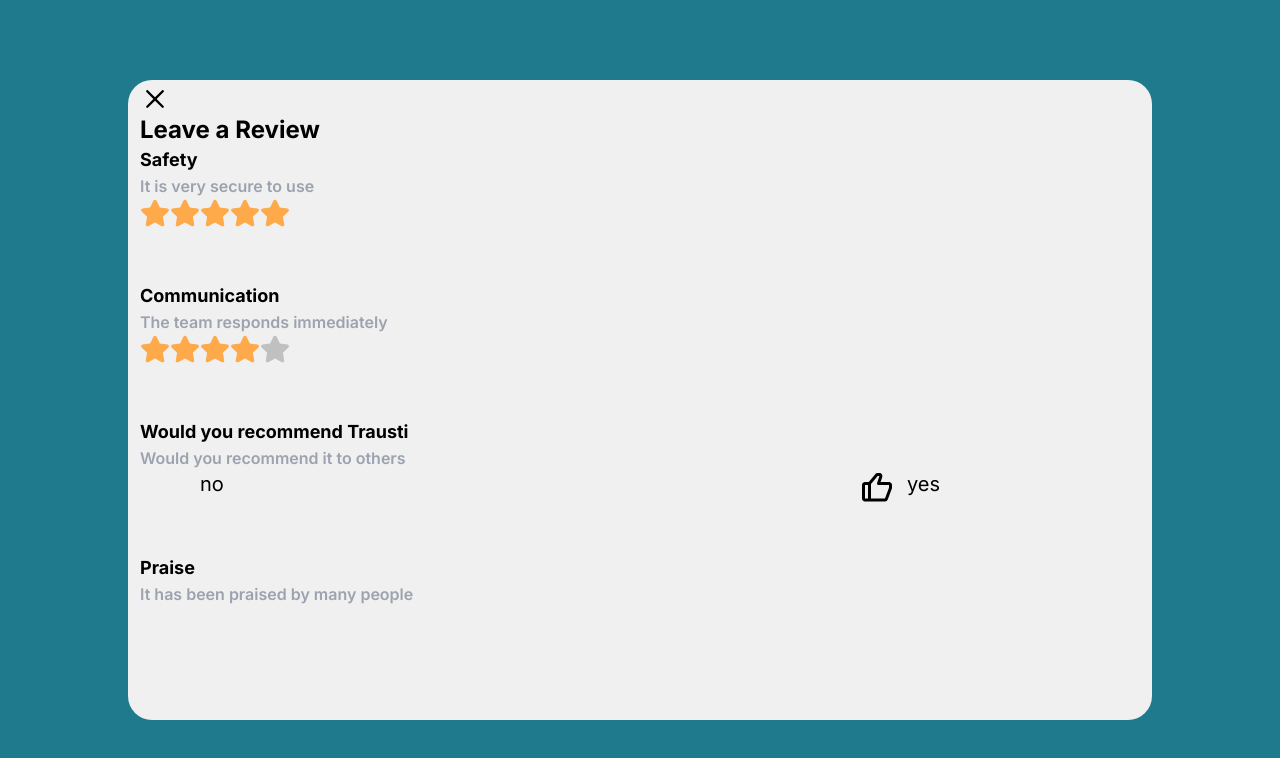
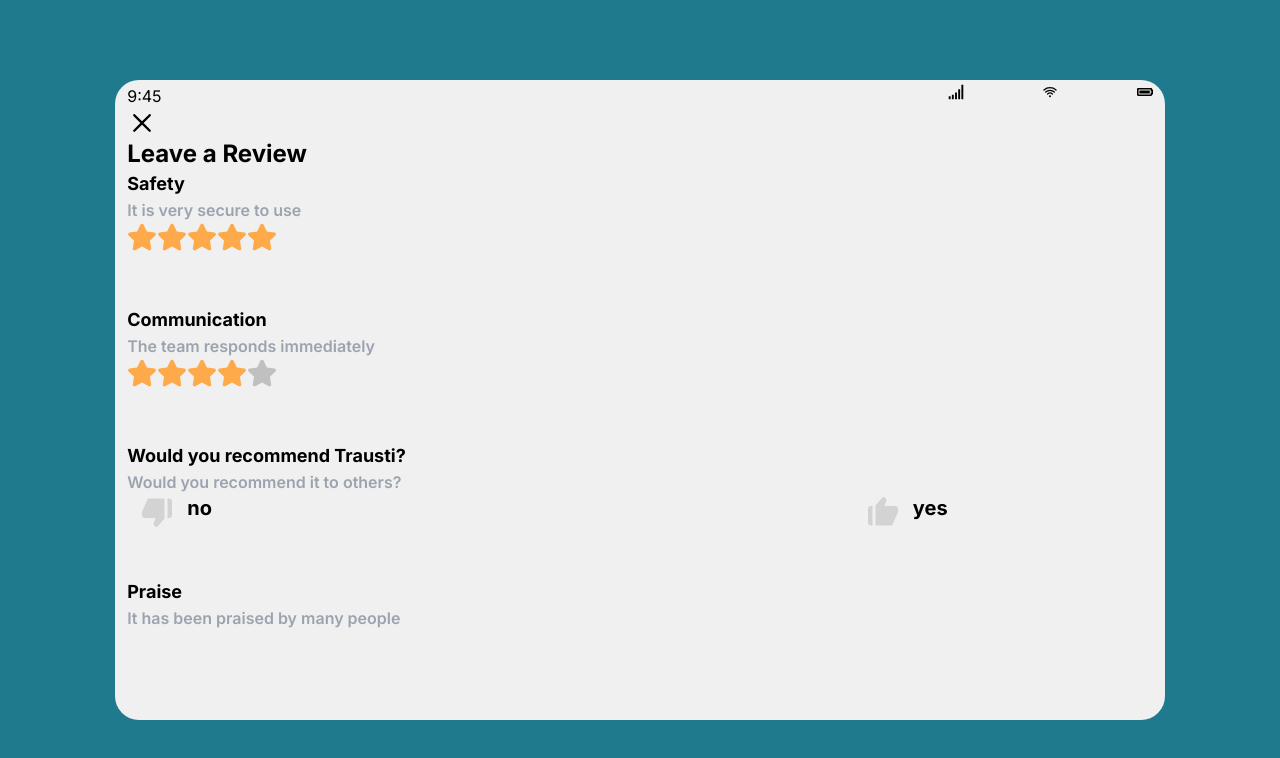
Before and after one commit to akash-panthri/ayuvya_mobile_view, a Next.js app: page / in a window 1280 px wide. Shown: the top 758 px of the page. Built offline with nearby package versions, Linux system fonts and the light colour scheme.

Commit message:
styled LikeDislike.jsx

```diff
--- a/src/components/LikeDislike.jsx
+++ b/src/components/LikeDislike.jsx
@@ -1,24 +1,48 @@
-"use client"
-import React,{useState} from 'react'
-import {BiDislike, BiLike } from "react-icons/bi";
+"use client";
+import React, { useState } from "react";
+import { BiSolidLike, BiSolidDislike } from "react-icons/bi";
 export default function LikeDislike() {
-    const [inlike , setInlike] = useState("")
+  const [inlike, setInlike] = useState("");
   return (
-    <div className='flex flex-row w-[80%] justify-between '>
-    <span className='flex flex-row justify-between text-xl' color={inlike==='dislike' ? '#67b384':'#f0f0f0'} onClick={()=>{
-      setInlike("dislike")
-    }}>
-
-    <BiDislike className='mx-3 text-4xl' color={inlike==='like' ? '#67b384':'#f0f0f0'} />
-    no
-    </span>
-    <span className='flex flex-row justify-between text-xl' color={inlike==='like' ? '#67b384':'#f0f0f0'} onClick={()=>{
-      setInlike("like")
-    }}>
-
-    <BiLike className='mx-3 text-4xl'  />
-    yes
-    </span>
+    <div className="flex flex-row w-[80%] justify-between ">
+      <span
+        className="flex flex-row justify-between text-xl"
+        onClick={() => {
+          console.log("dislike clicked");
+          setInlike("dislike");
+        }}
+      >
+        <BiSolidDislike
+          className="mx-3 text-4xl"
+          color={inlike === "dislike" ? "#67b384" : "#D3D3D3"}
+        />
+        <span
+          className={`font-bold ${
+            inlike === "dislike" ? "text-[#67b384]" : "text-[#000]"
+          } `}
+        >
+          no
+        </span>
+      </span>
+      <span
+        className="flex flex-row justify-between text-xl"
+        onClick={() => {
+          console.log("like clicked");
+          setInlike("like");
+        }}
+      >
+        <BiSolidLike
+          className="mx-3 text-4xl"
+          color={inlike === "like" ? "#67b384" : "#D3D3D3"}
+        />
+        <span
+          className={`font-bold ${
+            inlike === "like" ? "text-[#67b384]" : "text-[#000]"
+          } `}
+        >
+          yes
+        </span>
+      </span>
     </div>
-  )
+  );
 }
--- a/src/components/PopupPanel.jsx
+++ b/src/components/PopupPanel.jsx
@@ -4,6 +4,7 @@
 import { RxCross2 } from "react-icons/rx";
 
 import ReviewPanel from './ReviewPanel';
+import TopBar from './TopBar';
 export default function PopupPanel() {
   const [showPanel , setShowPanel] = useState(true)
   return (
@@ -12,8 +13,8 @@
  {
   showPanel?
 
-    <div className='w-[80vw] h-[80vh] bg-[#f0f0f0] rounded-3xl px-3 py-1 overflow-hidden'>
-
+    <div className='w-[82vw] h-[80vh] bg-[#f0f0f0] rounded-3xl px-3 py-1 overflow-hidden'>
+    <TopBar />
     <RxCross2 className='text-3xl'onClick={()=>setShowPanel(false)} />
     <div className="text-2xl font-bold">Leave a Review</div>
     {givenData.map(givenDatum =>{
--- a/src/data/popupData.json
+++ b/src/data/popupData.json
@@ -15,8 +15,8 @@
     },
     {
         "id": 3,
-        "category": "Would you recommend Trausti",
-        "slogan": "Would you recommend it to others",
+        "category": "Would you recommend Trausti?",
+        "slogan": "Would you recommend it to others?",
         "sign": "like"
     },
     {
```
